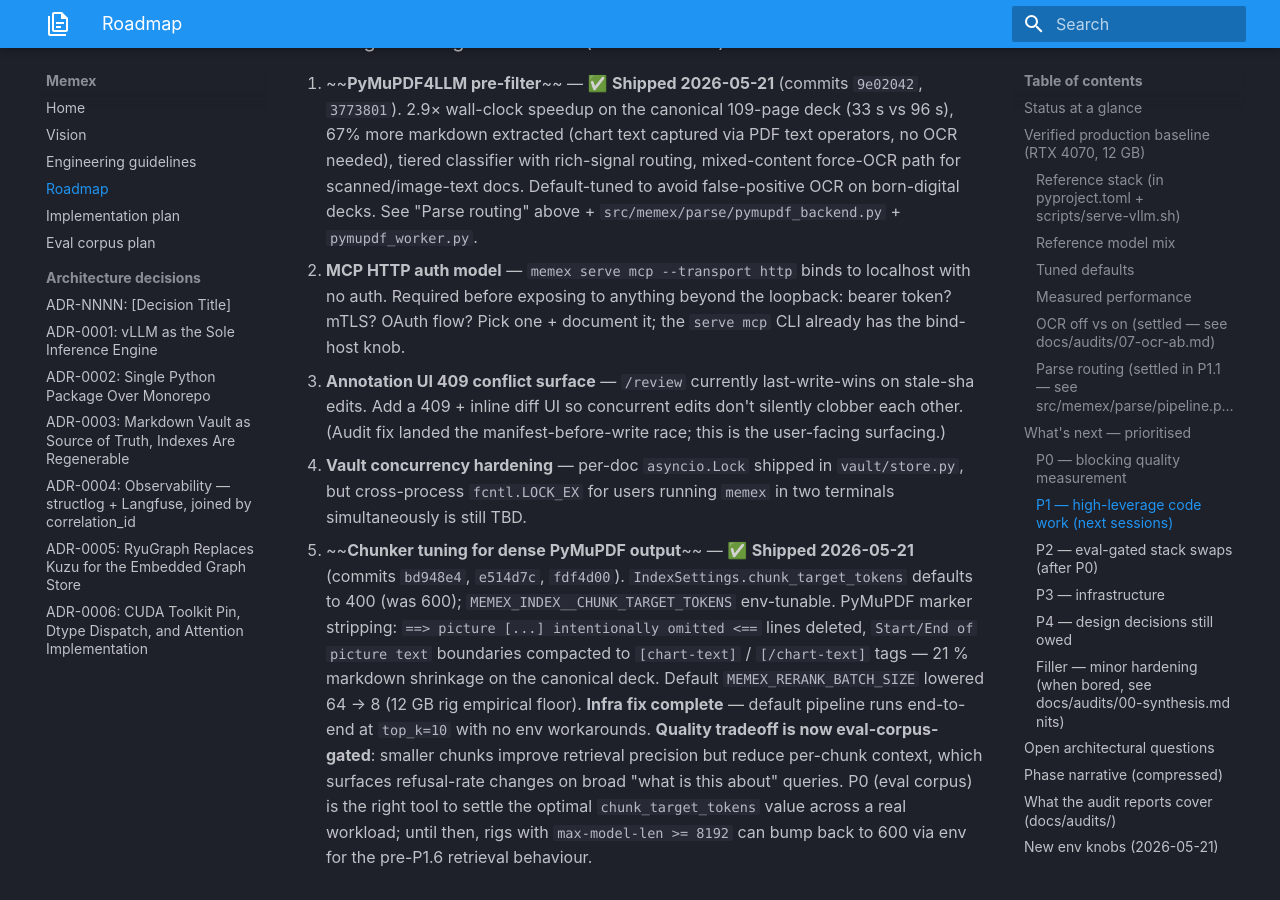
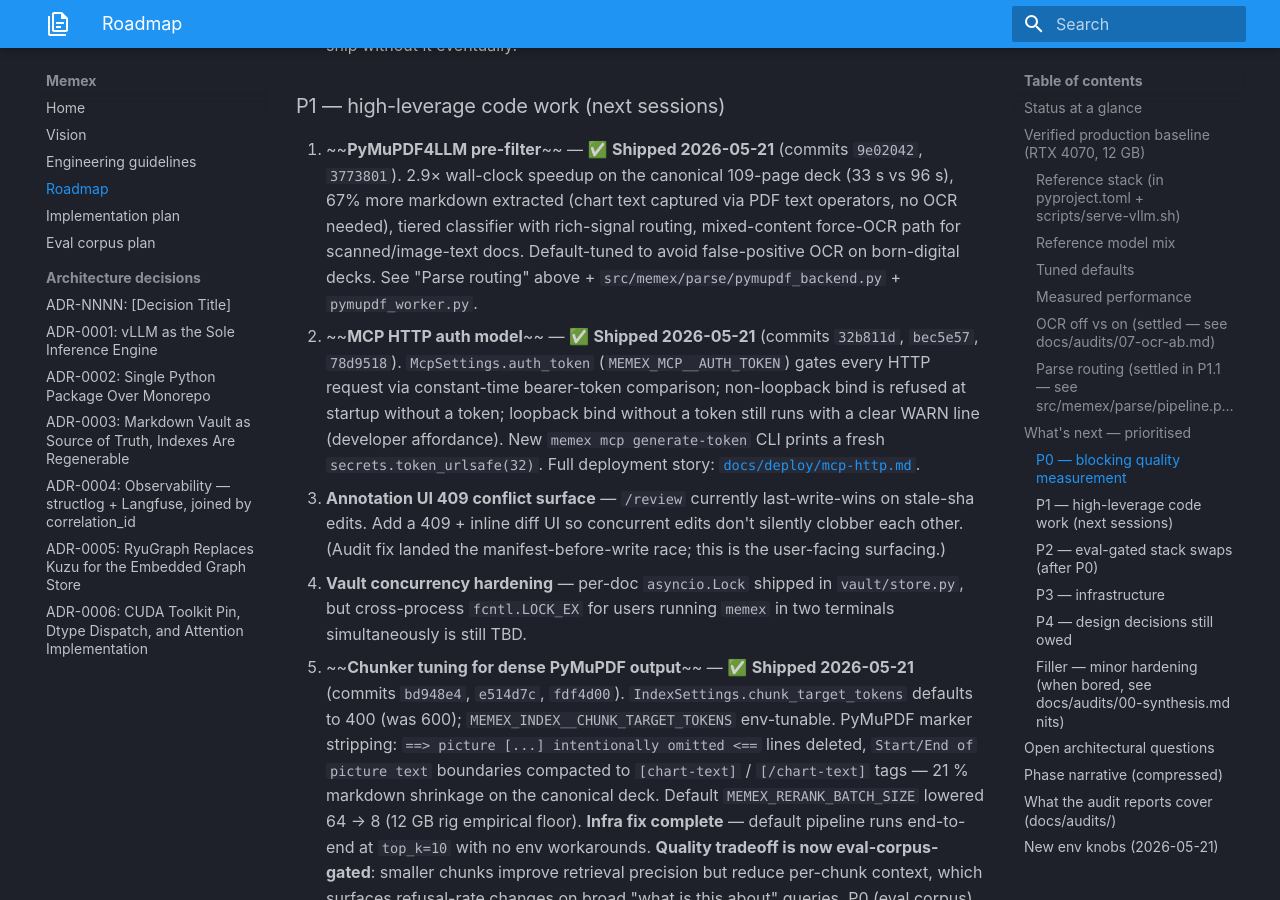
Before and after one commit to Zenetusken/memex, an MkDocs documentation site: the page built from docs/ROADMAP.md, in a window 1280 px wide and 900 px high, scrolled down 4026 px. Built offline with MkDocs 1.6.1 and Material for MkDocs 9.7.7, drawn with Linux system fonts in a browser that asks for light colours; some of the changed text lies outside the part shown.

Commit message:
docs: P1.2 MCP HTTP auth — deploy guide + roadmap + README pointer
P1.2 step 4 of 4 — the new deploy guide at docs/deploy/mcp-http.md
walks through token generation, env/TOML config, the curl + Claude
Desktop client snippet, the three startup-behaviour cases (token
set / loopback-no-token / non-loopback-no-token), and what's
explicitly out of scope (token expiry, scopes, OAuth, mTLS).

README's MCP section gets a one-line pointer.

ROADMAP marks P1.2 shipped in the status table, strikes the
P1 bullet, adds the phase-narrative line, lists the new env knob
in the reference table, and updates §5.5 of the open-questions
table from open → shipped.

Commits in this P1.2 batch: 32b811d (auth module + tests),
bec5e57 (serve_http wire-up + integration tests), 78d9518 (CLI
helper), this one (docs).

Co-Authored-By: Claude Opus 4.7 <noreply@anthropic.com>

```diff
--- a/docs/ROADMAP.md
+++ b/docs/ROADMAP.md
@@ -20,10 +20,11 @@ The blueprint in [`IMPLEMENTATION-PLAN.md`](IMPLEMENTATION-PLAN.md) is the archi
 | End-to-end on real rig | Install + Qwen3-8B-AWQ + 109-page PDF + load test + OCR A/B | ✅ **Verified** (2026-05-20) |
 | **P1.1** | **PyMuPDF4LLM pre-filter with tiered routing classifier** | ✅ **Shipped + live-verified** (2026-05-21) |
 | **P1.6** | **Chunker tuning + rerank-batch default for dense PyMuPDF chunks** | ✅ **Shipped + live-verified** (2026-05-21) |
+| **P1.2** | **MCP HTTP bearer-token auth + safe-bind default** | ✅ **Shipped + live-verified** (2026-05-21) |
 
-**File count:** 77 Python files in `src/memex/` + `tests/` + `scripts/`, all parse-clean. 7 ADRs. 8 audit reports under `docs/audits/`. 30 commits on `main` (public at `github.com/Zenetusken/memex`).
+**File count:** 79 Python files in `src/memex/` + `tests/` + `scripts/`, all parse-clean. 7 ADRs. 8 audit reports under `docs/audits/`. 34 commits on `main` (public at `github.com/Zenetusken/memex`).
 
-**Test suite:** 106/106 green on the reference rig (88 pre-existing + 12 classifier-unit + 6 PyMuPDF-integration). Linux + pyseccomp; 104/106 + 2 seccomp-skipped on environments without privileged seccomp.
+**Test suite:** 130/130 green on the reference rig (106 pre-existing + 22 mcp-auth unit + 2 mcp-server integration). Linux + pyseccomp; 128/130 + 2 seccomp-skipped on environments without privileged seccomp.
 
 ---
 
@@ -96,7 +97,7 @@ PDFs now run through a tiered classifier before Docling. Producer metadata is th
 ### P1 — high-leverage code work (next sessions)
 
 2. ~~**PyMuPDF4LLM pre-filter**~~ — ✅ **Shipped 2026-05-21** (commits `9e02042`, `3773801`). 2.9× wall-clock speedup on the canonical 109-page deck (33 s vs 96 s), 67% more markdown extracted (chart text captured via PDF text operators, no OCR needed), tiered classifier with rich-signal routing, mixed-content force-OCR path for scanned/image-text docs. Default-tuned to avoid false-positive OCR on born-digital decks. See "Parse routing" above + `src/memex/parse/pymupdf_backend.py` + `pymupdf_worker.py`.
-3. **MCP HTTP auth model** — `memex serve mcp --transport http` binds to localhost with no auth. Required before exposing to anything beyond the loopback: bearer token? mTLS? OAuth flow? Pick one + document it; the `serve mcp` CLI already has the bind-host knob.
+3. ~~**MCP HTTP auth model**~~ — ✅ **Shipped 2026-05-21** (commits `32b811d`, `bec5e57`, `78d9518`). `McpSettings.auth_token` (`MEMEX_MCP__AUTH_TOKEN`) gates every HTTP request via constant-time bearer-token comparison; non-loopback bind is refused at startup without a token; loopback bind without a token still runs with a clear WARN line (developer affordance). New `memex mcp generate-token` CLI prints a fresh `secrets.token_urlsafe(32)`. Full deployment story: [`docs/deploy/mcp-http.md`](deploy/mcp-http.md).
 4. **Annotation UI 409 conflict surface** — `/review` currently last-write-wins on stale-sha edits. Add a 409 + inline diff UI so concurrent edits don't silently clobber each other. (Audit fix landed the manifest-before-write race; this is the user-facing surfacing.)
 5. **Vault concurrency hardening** — per-doc `asyncio.Lock` shipped in `vault/store.py`, but cross-process `fcntl.LOCK_EX` for users running `memex` in two terminals simultaneously is still TBD.
 6. ~~**Chunker tuning for dense PyMuPDF output**~~ — ✅ **Shipped 2026-05-21** (commits `bd948e4`, `e514d7c`, `fdf4d00`). `IndexSettings.chunk_target_tokens` defaults to 400 (was 600); `MEMEX_INDEX__CHUNK_TARGET_TOKENS` env-tunable. PyMuPDF marker stripping: `==> picture [...] intentionally omitted <==` lines deleted, `Start/End of picture text` boundaries compacted to `[chart-text]` / `[/chart-text]` tags — 21 % markdown shrinkage on the canonical deck. Default `MEMEX_RERANK_BATCH_SIZE` lowered 64 → 8 (12 GB rig empirical floor). **Infra fix complete** — default pipeline runs end-to-end at `top_k=10` with no env workarounds. **Quality tradeoff is now eval-corpus-gated**: smaller chunks improve retrieval precision but reduce per-chunk context, which surfaces refusal-rate changes on broad "what is this about" queries. P0 (eval corpus) is the right tool to settle the optimal `chunk_target_tokens` value across a real workload; until then, rigs with `max-model-len >= 8192` can bump back to 600 via env for the pre-P1.6 retrieval behaviour.
@@ -141,7 +142,7 @@ Snapshot from IMPLEMENTATION-PLAN.md §5; current state.
 | 5.2 | Embedding dimensionality | ✅ Pinned — EmbeddingGemma native 768 |
 | 5.3 | Prompt versioning storage | ✅ Shipped — `prompts/<name>/v<N>.md` + env-var pin |
 | 5.4 | Refusal UI surface | ✅ Shipped — refused panel with retrieved chunks (web + CLI) |
-| 5.5 | MCP HTTP auth | ⌗ **Open** — P1 above |
+| 5.5 | MCP HTTP auth | ✅ Shipped — `MEMEX_MCP__AUTH_TOKEN` + bearer middleware ([`docs/deploy/mcp-http.md`](deploy/mcp-http.md)) |
 | 5.6 | Orchestrator placement | ✅ Settled — remote vLLM only; registry owns embedder/reranker/VLM |
 | 5.7 | Trace retention | ⌗ Open — P4 above |
 
@@ -161,8 +162,9 @@ Detailed per-phase log lives in git history + `docs/audits/`. The compressed ver
 - **E2E + production tuning** (2026-05-20): cu128 → cu129 migration, Qwen3-8B-AWQ + awq_marlin tuning, OCR-off default, chunk-dedupe in upsert, `/ask` MemexError catch, langfuse-default off, vault-path default, ready banner. Reports at `docs/audits/05–07`.
 - **P1.1 — PyMuPDF4LLM pre-filter** (2026-05-21): subprocess-sandboxed pymupdf worker, rich-signal collection (producer metadata, char distribution, image area, mojibake ratio, markdown structure), tiered classifier (`_classify` in `parse/pipeline.py`) with mixed-content force-OCR routing. `<br>` normalisation in the worker so chart-extracted runs become paragraph breaks. `MEMEX_RERANK_TOP_K` + `MEMEX_RERANK_BATCH_SIZE` env knobs for tight-rig context fit. 18 new tests (12 classifier unit + 6 pipeline integration).
 - **P1.6 — Chunker tuning + rerank-batch default** (2026-05-21): added `IndexSettings` exposing `chunk_target_tokens` (default 400) and `chunk_overlap_tokens` (default 60), both env-tunable. Stripped PyMuPDF's structural metadata in the worker (image-omitted lines deleted; picture-text boundaries compacted to `[chart-text]` tags) — 21 % markdown shrinkage. Lowered default `MEMEX_RERANK_BATCH_SIZE` from 64 → 8 to fit 12 GB rigs running the 8B-AWQ orchestrator. Default pipeline now runs end-to-end at `top_k=10` without env workarounds; the quality side of the chunker tradeoff is eval-corpus-gated.
+- **P1.2 — MCP HTTP bearer-token auth** (2026-05-21): new `McpSettings.auth_token` (`MEMEX_MCP__AUTH_TOKEN`, `SecretStr`), `mcp/auth.py` with `BearerAuthMiddleware` (constant-time, never logs the token) + `validate_bind` (refuses non-loopback bind without a token), `serve_http` branches on token presence, new `memex mcp generate-token` CLI helper, deploy doc at `docs/deploy/mcp-http.md`. 22 unit + 2 integration tests; stdio transport unaffected.
 
-For the full per-commit log: `git log --oneline` (30 commits as of 2026-05-21).
+For the full per-commit log: `git log --oneline` (34 commits as of 2026-05-21).
 
 ---
 
@@ -193,3 +195,4 @@ Reference for the env-tunable settings landed alongside P1.1:
 | `MEMEX_INDEX__CHUNK_OVERLAP_TOKENS` | `60` | Word-count overlap between chunks. Scales with `chunk_target_tokens`. |
 | `MEMEX_RERANK_BATCH_SIZE` | `8` | bge-reranker pair-batch size. Empirical 12 GB-rig floor with 8B-AWQ resident; bump to 32 or 64 on bigger rigs / smaller orchestrators for ~2-8× rerank throughput. |
 | `MEMEX_RERANK_TOP_K` | `10` | Reranked chunks fed to the agent. Drop to 4-5 if your chunks are large enough that 10 chunks overflow `max-model-len`. |
+| `MEMEX_MCP__AUTH_TOKEN` | _(unset)_ | When set, the HTTP transport requires `Authorization: Bearer <token>` on every request (constant-time check). When unset, non-loopback binds are refused at startup. Generate via `memex mcp generate-token`. |
```
Also changed, not shown: README.md (+2 -0 lines), docs/deploy/mcp-http.md (added, +98 -0 lines).
